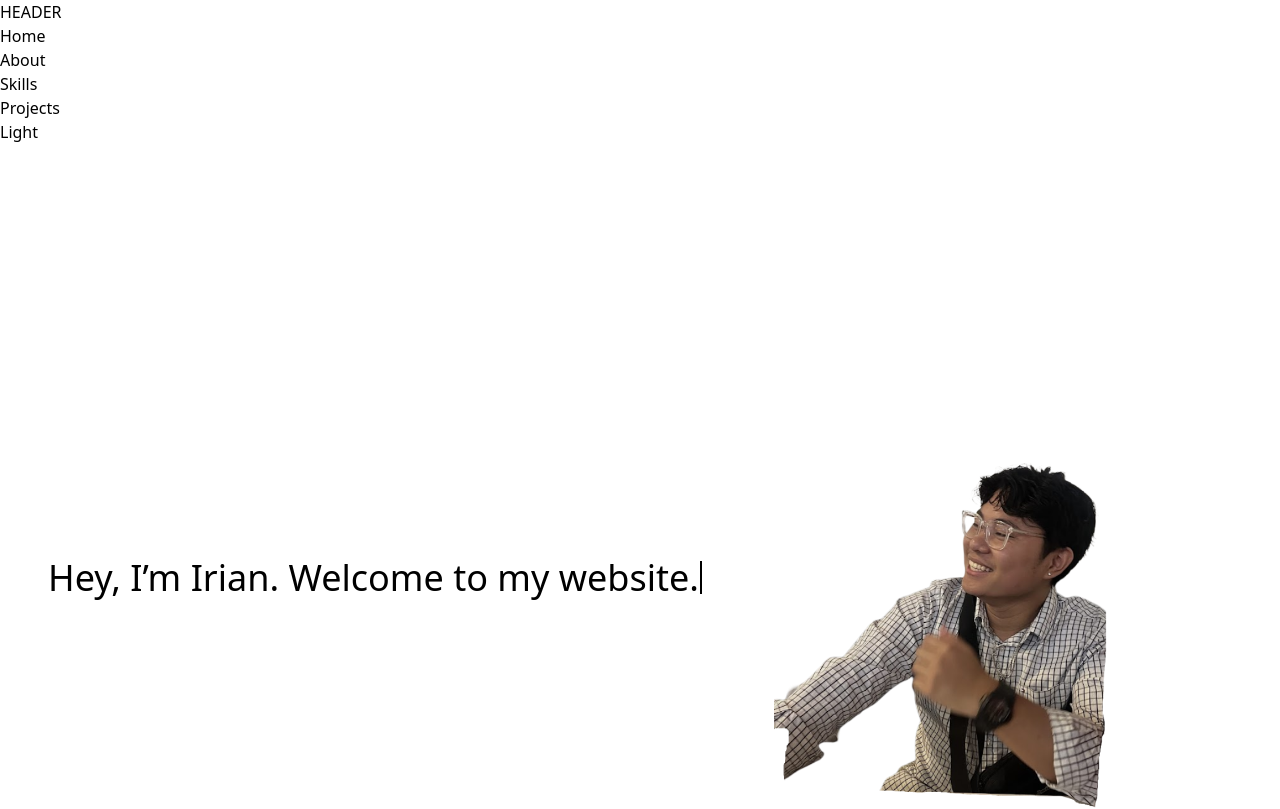
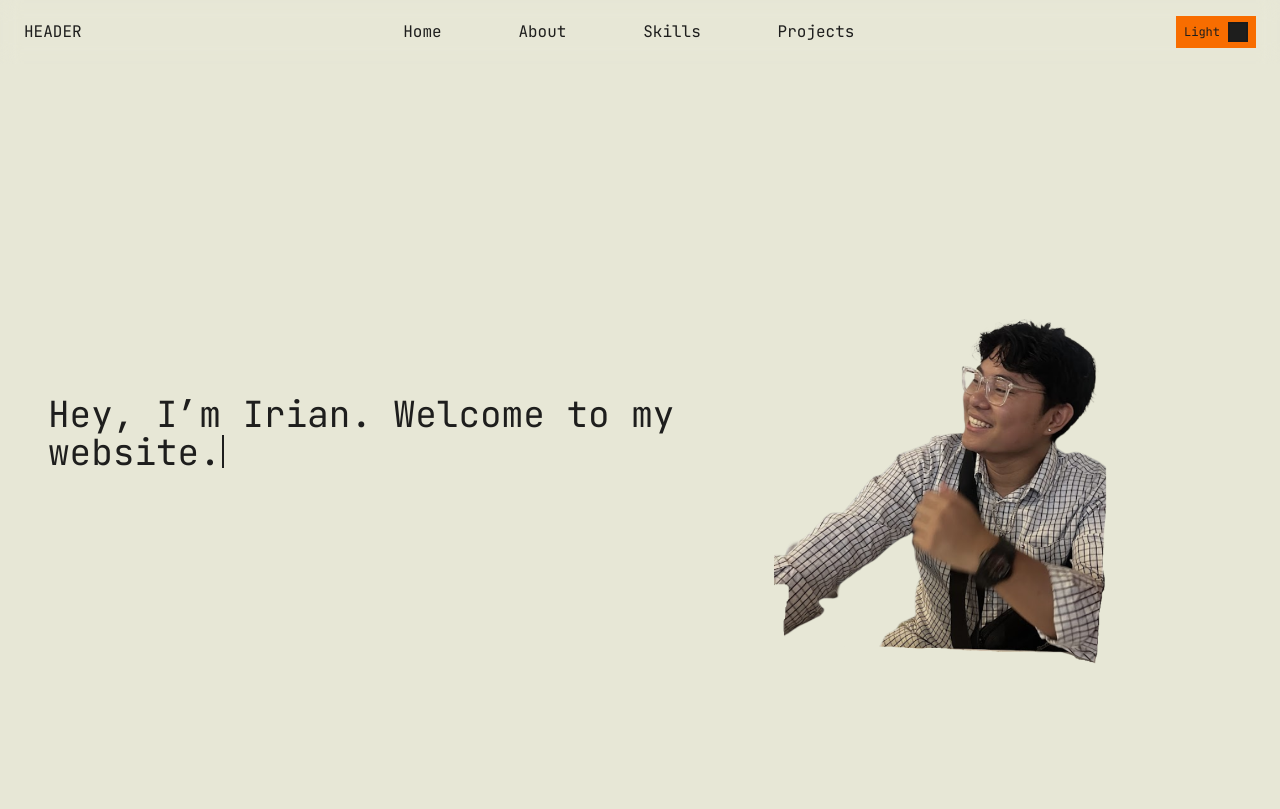
Before and after one commit to saucypilot/portfolio-website, a Next.js app: page / in a window 1280 px wide. Shown: the top 809 px of the page. Built offline with nearby package versions, Linux system fonts and the light colour scheme; no server answers.

Commit message:
Restore global styles and keep footer from overlapping content

```diff
--- a/src/app/globals.css
+++ b/src/app/globals.css
@@ -14,4 +14,300 @@
   --toggle-gap: 0.5rem;
 }
 
-:root.dark
+:root.dark {
+  --background: #1e1e1d;
+  --foreground: #e7e7d6;
+}
+
+/* Inline theme mapping used by tooling / components */
+@theme inline {
+  --color-background: var(--background);
+  --color-foreground: var(--foreground);
+  --font-sans: var(--font-geist-sans);
+  --font-mono: var(--font-geist-mono);
+}
+
+/* ==========================================================================
+   2) Base layout
+   -------------------------------------------------------------------------- */
+body {
+  margin: 0;
+  background: var(--background);
+  color: var(--foreground);
+  font-family: var(--font-jetbrains-mono), monospace;
+  min-height: 100vh;
+  display: flex;
+  flex-direction: column;
+  overflow-x: hidden;
+}
+
+/* ==========================================================================
+   3) Header & footer
+   -------------------------------------------------------------------------- */
+header {
+  position: fixed;
+  top: 0;
+  left: 0;
+  display: flex;
+  justify-content: space-between;
+  align-items: center;
+  width: 100%;
+  padding: 1rem 1.5rem;
+  background-color: transparent;
+  z-index: 1000;
+  backdrop-filter: blur(10px);
+  box-sizing: border-box;
+}
+
+footer {
+  position: static;
+  width: 100%;
+  background-color: transparent;
+  text-align: center;
+  padding: 1rem 1.5rem;
+  display: flex;
+  justify-content: space-between;
+  align-items: center;
+  backdrop-filter: blur(10px);
+  box-sizing: border-box;
+  margin-top: auto;
+}
+
+nav {
+  min-width: 0;
+}
+
+#footerLinks {
+  display: flex;
+  justify-content: space-around;
+  align-items: center;
+  gap: clamp(1.5rem, 6vw, 6rem);
+  list-style: none;
+  margin: 0;
+  padding: 0;
+  flex-wrap: wrap;
+}
+
+#footerLinks a {
+  text-decoration: none;
+  color: inherit;
+}
+
+/* ==========================================================================
+   4) Theme toggle component (compact, accessible structure)
+   -------------------------------------------------------------------------- */
+
+/* ensure the browser color-scheme is set via CSS (prevents SSR/CSR mismatch) */
+html { color-scheme: light; }
+html.dark { color-scheme: dark; }
+
+/* Toggle container */
+#themeToggle {
+  background-color: #f86d00;
+  border-radius: 0;
+  height: var(--toggle-h);
+  display: flex;
+  align-items: center;
+  justify-content: space-between;
+  gap: var(--toggle-gap);
+  padding: 0 var(--toggle-padding-x);
+  font-size: 1rem;
+  cursor: pointer;
+  width: var(--toggle-w);
+  box-sizing: border-box;
+}
+
+/* Toggle knob (keeps a fixed size) */
+#themeToggle .tt-knob {
+  width: 1.25rem;
+  height: 1.25rem;
+  background: var(--foreground);
+  border-radius: 0;
+  box-shadow: 0 0 0 2px rgba(0, 0, 0, 0.08) inset;
+  transition: transform 160ms ease, box-shadow 160ms ease;
+  flex: 0 0 auto;
+}
+
+/* Press feedback */
+#themeToggle:active .tt-knob {
+  box-shadow: 0 0 0 3px rgba(0, 0, 0, 0.12) inset;
+}
+
+/* Small, non-wrapping labels */
+#themeToggle .tt-label {
+  font-size: 0.75rem;
+  line-height: 1;
+  user-select: none;
+  white-space: nowrap;
+}
+
+/* Layout helpers */
+#themeToggle .tt-left {
+  order: 0;
+}
+#themeToggle .tt-right {
+  order: 2;
+}
+
+/* Hide controls until JS mounts to avoid flash of wrong state */
+#themeToggle[data-mounted="false"] .tt-knob,
+#themeToggle[data-mounted="false"] .tt-label {
+  visibility: hidden;
+}
+
+/* ==========================================================================
+   5) Footer links popover (trigger + popover styling)
+   -------------------------------------------------------------------------- */
+.footer-right,
+.footer-links-popover {
+  position: relative;
+  display: inline-block;
+}
+
+.links-trigger {
+  display: inline-flex;
+  align-items: center;
+  justify-content: center;
+  width: var(--toggle-w);
+  height: var(--toggle-h);
+  padding: 0;
+  color: #f86d00;
+  border: 1px solid #f86d00;
+  background: transparent;
+  cursor: pointer;
+  border-radius: 0;
+  box-sizing: border-box;
+}
+
+/* Popover container (animates when opened) */
+.links-popover {
+  position: absolute;
+  right: 0;
+  bottom: 100%;
+  margin-bottom: 0.5rem;
+  z-index: 50;
+  pointer-events: none;
+  opacity: 0;
+  transform: translateY(6px) scale(0.98);
+  transform-origin: bottom right;
+  transition: opacity 120ms ease, transform 120ms ease;
+}
+
+.links-popover.open {
+  pointer-events: auto;
+  opacity: 1;
+  transform: translateY(0) scale(1);
+}
+
+/* Popover panel */
+.links-popover-inner {
+  border: 1px solid #f86d00;
+  background: var(--background);
+  color: #f86d00;
+  padding: 0.75rem;
+  min-width: 14rem;
+  box-shadow: 0 8px 28px rgba(0, 0, 0, 0.18);
+  backdrop-filter: saturate(120%) blur(4px);
+}
+
+.links-popover-inner ul {
+  list-style: none;
+  margin: 0;
+  padding: 0;
+  display: grid;
+  gap: 0.35rem;
+}
+
+.links-popover-inner a {
+  text-decoration: none;
+  display: block;
+  padding: 0.25rem 0.25rem;
+  border-radius: 0.375rem;
+}
+
+.links-popover-inner a:hover,
+.links-popover-inner a:focus {
+  text-decoration: underline;
+}
+
+/* Popover caret/arrow */
+.links-popover-caret {
+  position: absolute;
+  right: 0.75rem;
+  bottom: -6px;
+  width: 10px;
+  height: 10px;
+  background: var(--background);
+  border-left: 1px solid var(--foreground);
+  border-bottom: 1px solid var(--foreground);
+  transform: rotate(45deg);
+}
+
+/* ==========================================================================
+   6) Accessibility: respect reduced motion
+   -------------------------------------------------------------------------- */
+@media (prefers-reduced-motion: reduce) {
+  .links-popover,
+  .links-popover.open {
+    transition: none;
+    transform: none;
+  }
+}
+
+@media (max-width: 768px) {
+  :root {
+    --toggle-w: 4.5rem;
+    --toggle-h: 1.9rem;
+    --toggle-padding-x: 0.4rem;
+    --toggle-gap: 0.35rem;
+  }
+
+  header {
+    padding: 0.75rem 1rem;
+    gap: 0.75rem;
+    flex-wrap: wrap;
+    align-items: center;
+  }
+
+  nav {
+    order: 3;
+    width: 100%;
+    overflow-x: auto;
+    -webkit-overflow-scrolling: touch;
+  }
+
+  #footerLinks {
+    width: max-content;
+    min-width: 100%;
+    justify-content: space-between;
+    gap: 1.25rem;
+    font-size: 0.95rem;
+    padding-bottom: 0.2rem;
+  }
+
+  footer {
+    position: static;
+    margin-top: auto;
+    padding: 1rem;
+    gap: 0.75rem;
+    flex-wrap: wrap;
+    justify-content: space-between;
+    text-align: left;
+  }
+
+  #logoTextForFooter {
+    order: 3;
+    width: 100%;
+  }
+
+  .links-popover {
+    right: auto;
+    left: 0;
+    transform-origin: bottom left;
+  }
+
+  .links-popover-caret {
+    right: auto;
+    left: 0.75rem;
+  }
+}
```
